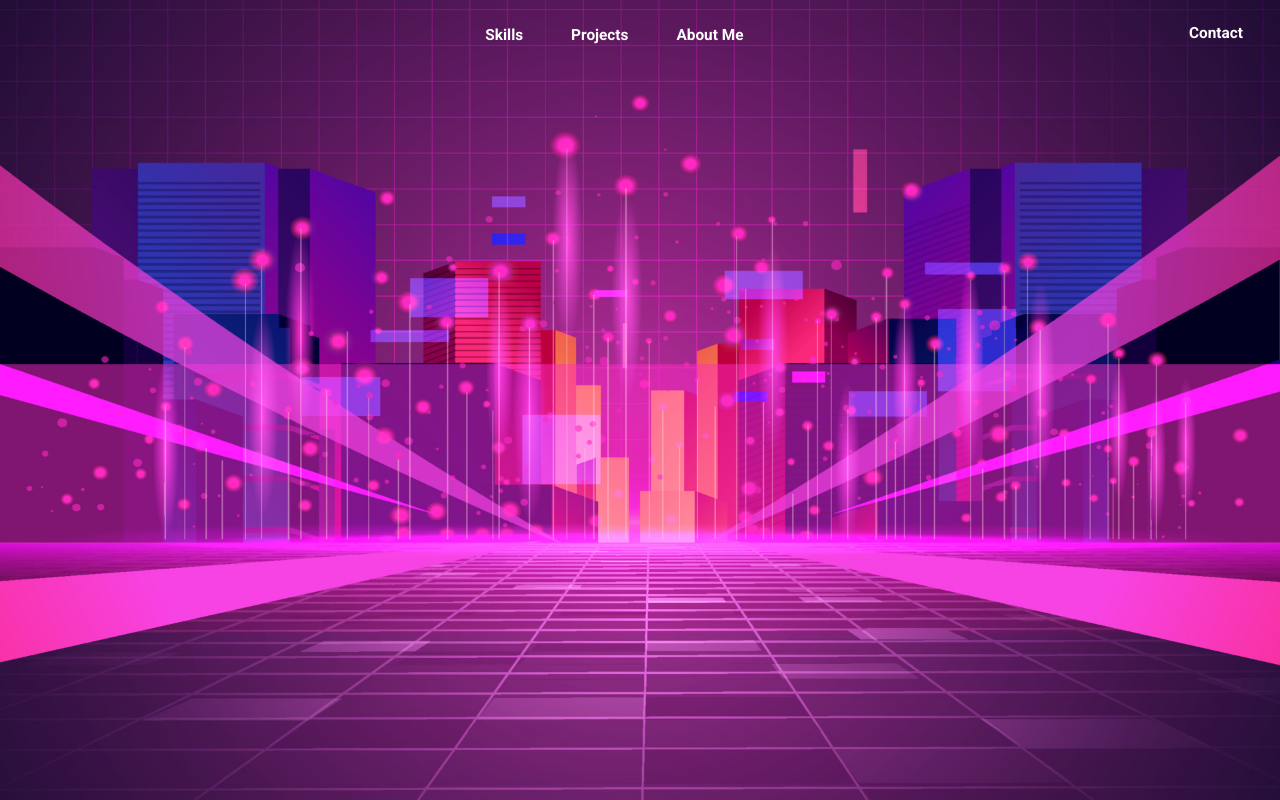
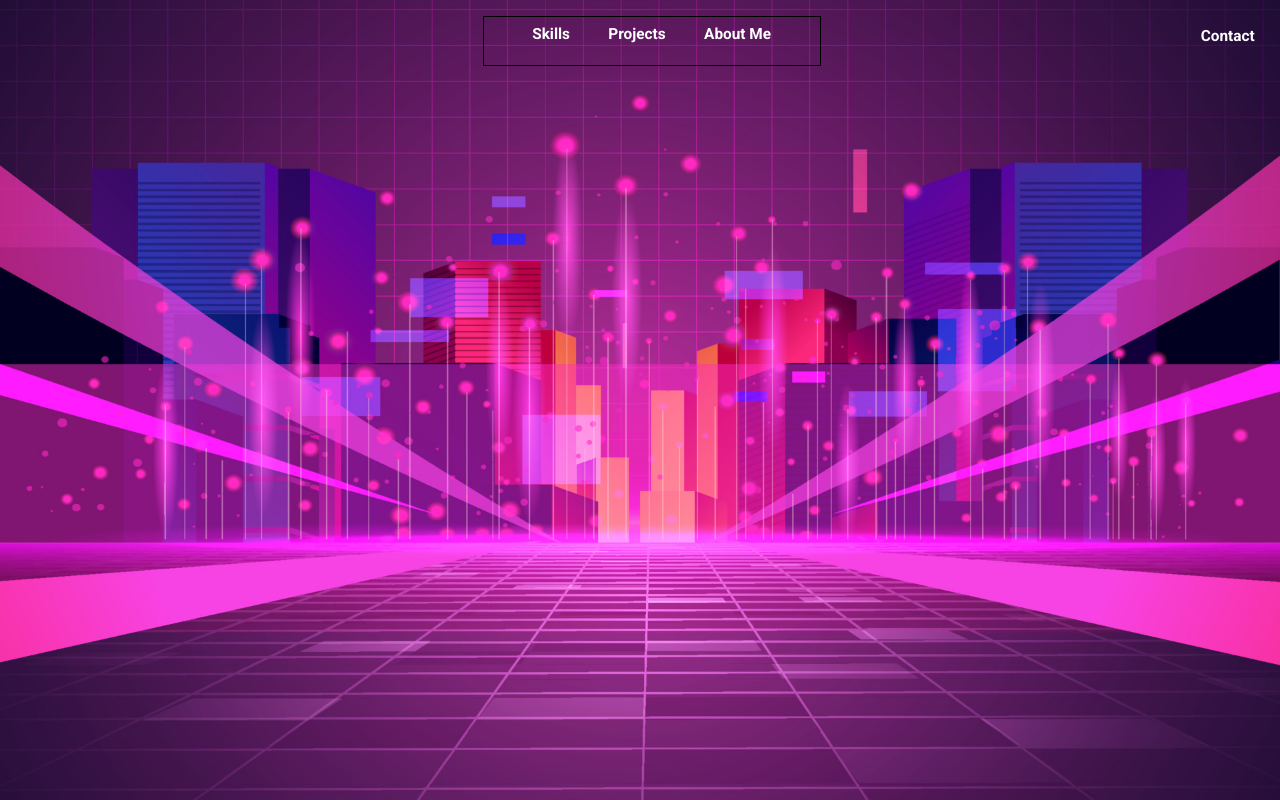
Before and after one commit to igorvargasp/portfolio, a React (Create React App) app: page / in a window 1280 px wide. Built offline with nearby package versions, Linux system fonts and the light colour scheme.

Commit message:
fixing navbar

```diff
--- a/src/components/Header/Header.tsx
+++ b/src/components/Header/Header.tsx
@@ -10,17 +10,8 @@ const Header: React.FC<HeaderProps> = ({ label, title }) => {
   return (
     <div className="header">
       <div className="navbar">
-        <div className="navbar-items">
-          <ul
-            style={{
-              display: "flex",
-              flexDirection: "row",
-              justifyContent: "center",
-              paddingLeft: "20%",
-              gap: "3rem",
-              paddingTop: "1%",
-            }}
-          >
+        <div className="navbar-items ">
+          <ul className="nav-ul">
             {label.map((item) => {
               return <li className="items-label">{item}</li>;
             })}
--- a/src/components/Header/header.css
+++ b/src/components/Header/header.css
@@ -22,7 +22,7 @@
   font-family: "Roboto";
   font-weight: bold;
   font-size: 1.2vw;
-  padding-top: 3vh;
+  padding-top: 3.4vh;
   cursor: pointer;
 }
 
@@ -35,7 +35,11 @@
 }
 
 .navbar-items {
-  width: 80%;
+  width: 100%;
+  padding-left: 10vw;
+  display: flex;
+  flex-direction: row;
+  justify-content: center;
 }
 
 .navbar-contact {
@@ -49,3 +53,15 @@
   font-size: 1.2vw;
   cursor: pointer;
 }
+
+.nav-ul {
+  display: flex;
+  flex-direction: row;
+  justify-content: center;
+  gap: 3vw;
+  padding: 1vh;
+  height: 4vh;
+  width: 25vw;
+  border: 0.1vh solid black;
+  white-space: nowrap;
+}
```
